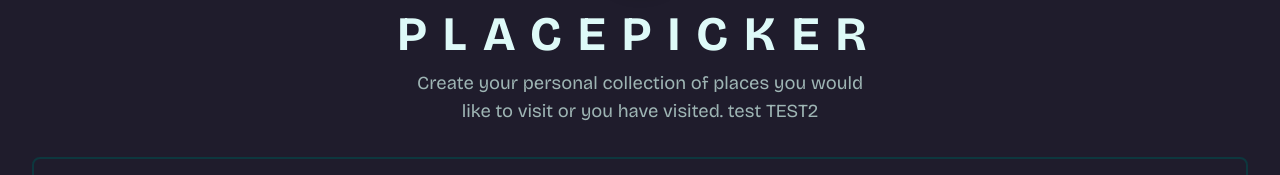
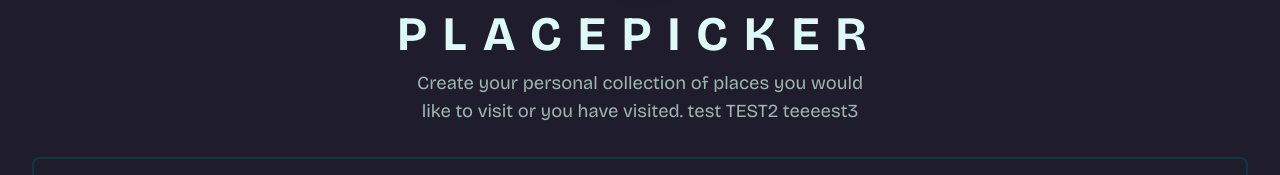
Before and after one commit to WodaMineralna/S11-Handling-Side-Effects-Working-with-the-useEffect-Hook, a React (Vite) app: page / in a window 1280 px wide. Shown: the part 121-296 px from the top of the page. Built offline with nearby package versions, Linux system fonts and the light colour scheme.

Commit message:
Update App.jsx

```diff
--- a/src/App.jsx
+++ b/src/App.jsx
@@ -51,7 +51,7 @@ function App() {
         <h1>PlacePicker</h1>
         <p>
           Create your personal collection of places you would like to visit or
-          you have visited. test TEST2
+          you have visited. test TEST2 teeeest3
         </p>
       </header>
       <main>
```
